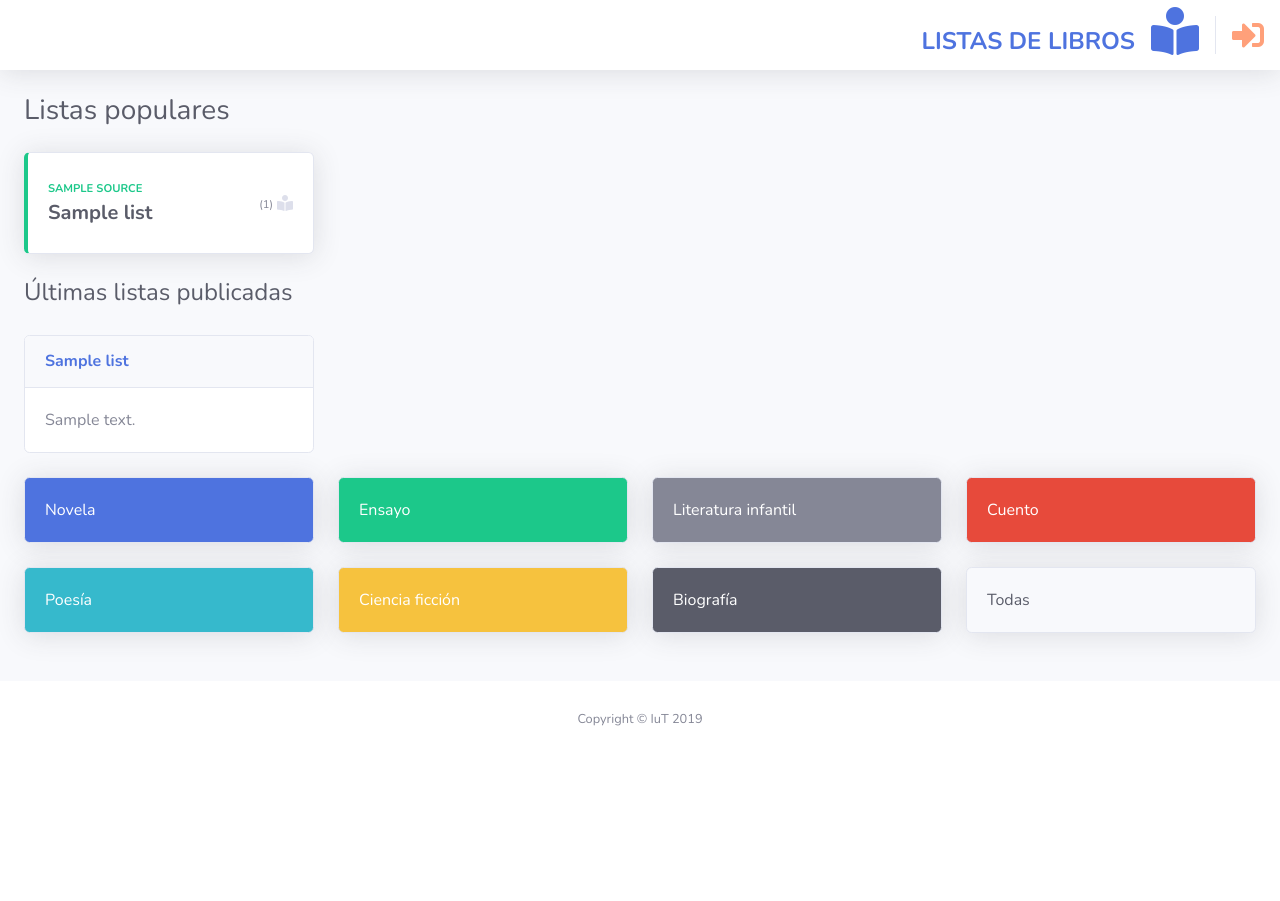
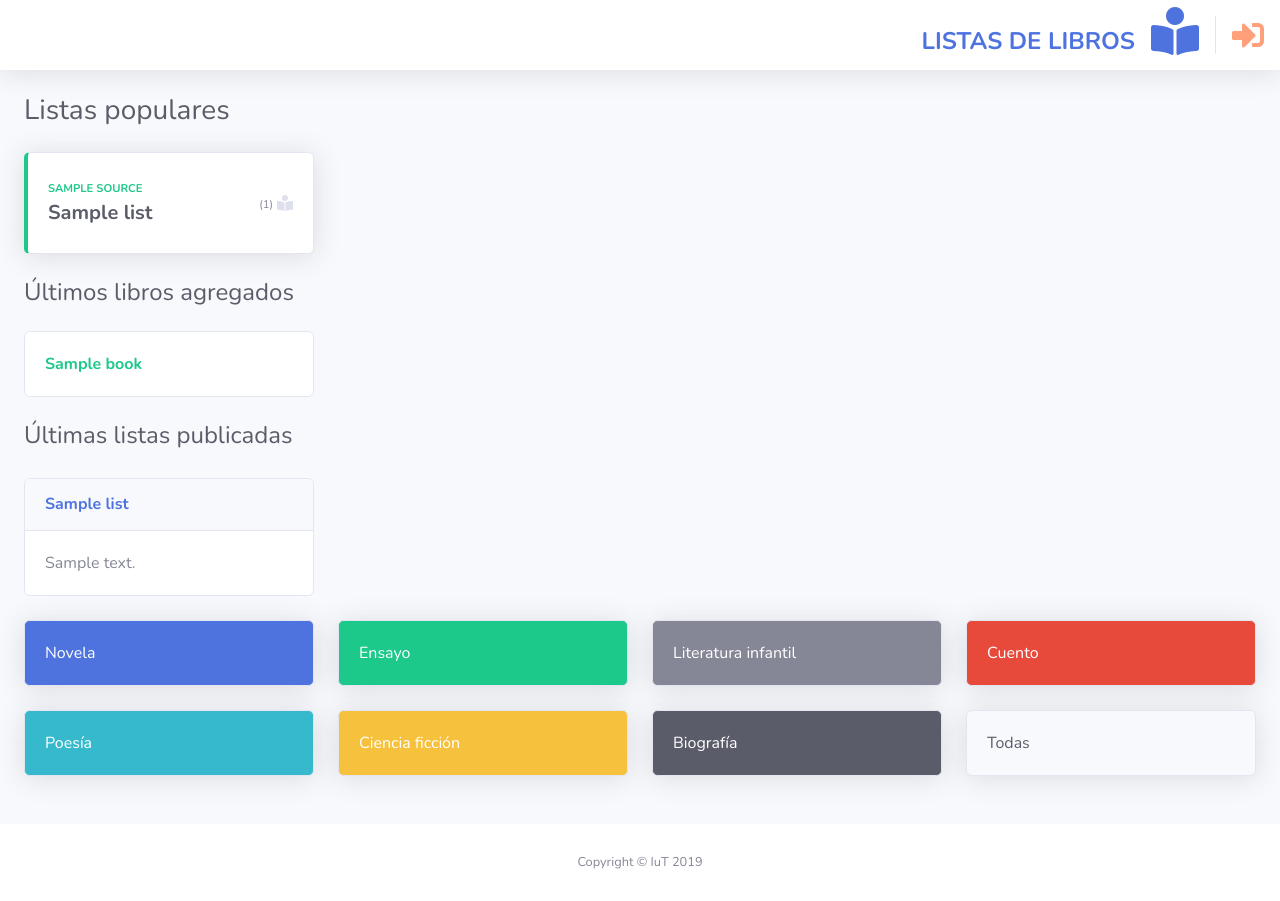
Before and after one commit to jairoerazo/listasdelibros, a Django app: template apps/listas/templates/listas/index.html in a window 1280 px wide. Before the commit the page ends 726 px from the top, so only its background shows below. Run offline with Django 3.2, Linux system fonts and the light colour scheme; the template is opened without the code that fills it: most values are stand-ins (such as "Sample title", 1, 10 or a date in 2020); some libraries are stand-ins or nearby versions.

Commit message:
Latest books

```diff
--- a/apps/listas/templates/listas/index.html
+++ b/apps/listas/templates/listas/index.html
@@ -44,6 +44,28 @@
       {% endfor %}
     {% endif %}
   </div>
+  <div class="d-sm-flex align-items-center justify-content-between mb-4">
+    <h1 class="h4 mb-0 text-gray-800">Últimos libros agregados</h1>
+  </div>
+  <!-- Content Row -->
+  <div class="row">
+    <!-- List -->
+    {% if lists %}
+      {% for book in lists.latest_books %}
+        <div class="col-xl-3 col-md-6 mb-4">
+          <div class="card">
+            <div class="card-body">
+              <div class="row no-gutters align-items-center">
+                  <div class="text-s font-weight-bold text-success">
+                    {{ book.name }}
+                  </div>
+              </div>
+            </div>
+          </div>
+        </div>
+      {% endfor %}
+    {% endif %}
+  </div>
 {% endblock %}
 {% block content %}
   <!-- Page Heading -->
--- a/apps/listas/views.py
+++ b/apps/listas/views.py
@@ -23,6 +23,7 @@ class IndexLists(ListView):
         queryset = {
             'popular_lists': Lists.objects.all().annotate(rating=Count('likes')).order_by('-rating')[:4],
             'latest_lists': Lists.objects.all().order_by('-id')[:4],
+            'latest_books': Book.objects.all().order_by('-id')[:4],
             'ga': settings.GOOGLE_ANALYTICS
         }
         return queryset
```
